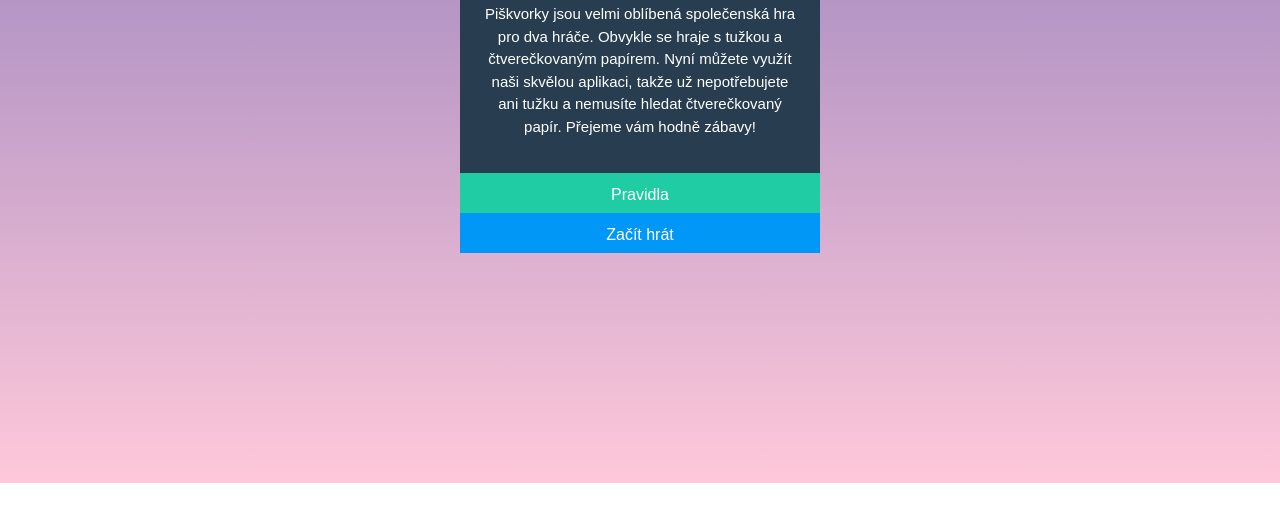
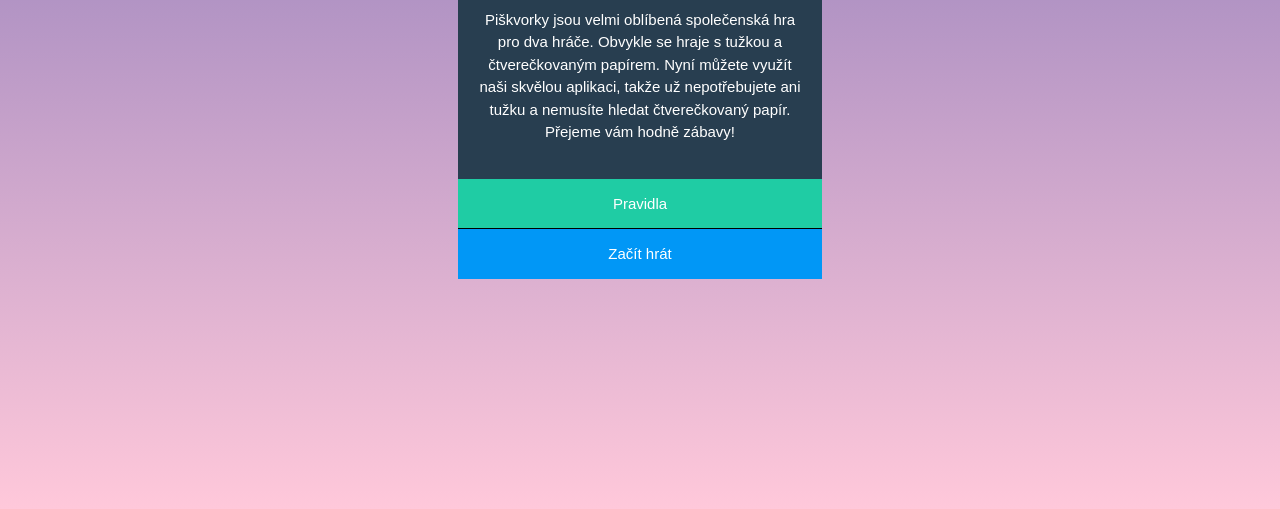
Before and after one commit to PrikrylovaJ/piskvorky, a plain HTML site: page index.html in a window 1280 px wide. Shown: the part 537-1046 px from the top of the page. Before the commit the page ends 1020 px from the top, so only its background shows below. Drawn offline with Linux system fonts and the light colour scheme.

Commit message:
Oprava stylování tlačítek

```diff
--- a/styly.css
+++ b/styly.css
@@ -9,7 +9,7 @@ body {
 .obsah {
   margin: 230px auto;
   width: 100%;
-  max-width: 360px;
+  max-width: 364px;
 }
 
 img {
@@ -31,28 +31,30 @@ img {
 .nadpis {
   margin: 0 0 20px 0;
   font-family: 'Lobster', cursive;
-  font-size: 34px;
+  font-size: 36px;
   font-weight: normal;
 }
 
-a {
-  display: block;
-  text-align: center;
-  width: 100%;
-  height: 40px;
-  color: #fff;
-  text-decoration: none;
-  line-height: 1.5;
-  padding-top: 10px;
+.tlacitka {
+  display: flex;
+  flex-direction: column;
 }
 
-.tlacitka {
+.tlacitko1,
+.tlacitko2 {
+  display: flex;
+  justify-content: center;
+  align-items: center;
+  height: 50px;
+  text-decoration: none;
   font-family: Arial, sans-serif;
+  color: white;
+  font-size: 15px;
 }
-
 
 .tlacitko1 {
   background-color: #1fcca4;
+  border-bottom: 0.5px solid black;
 }
 
 .tlacitko2 {
```
